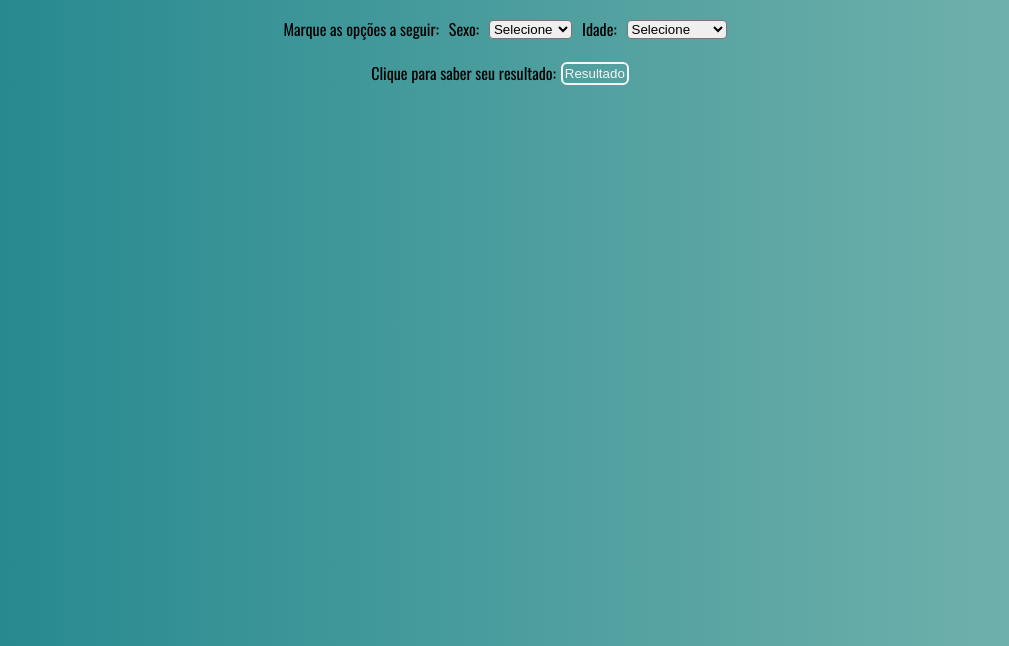
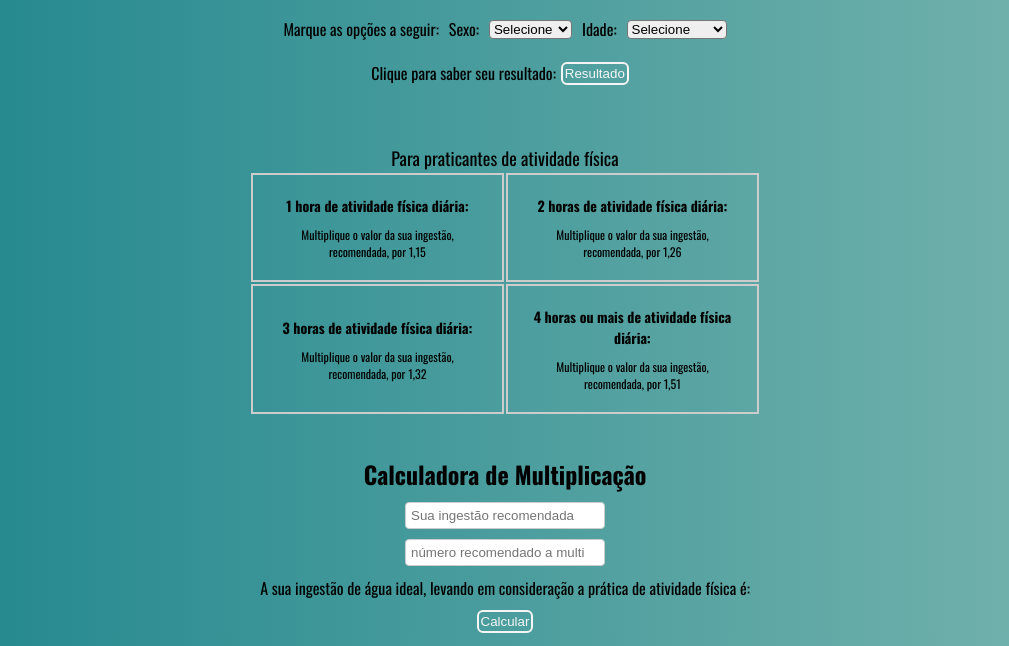
Before and after one commit to NicholasKerriss/water-rec, a plain HTML site: page index.html in a window 1280 px wide. Shown: the part 154-800 px from the top of the page, without its empty margins (135-1144 px from the left). Drawn offline with nearby package versions, Linux system fonts and the light colour scheme.

Commit message:
almost ready

```diff
--- a/css/styles.css
+++ b/css/styles.css
@@ -68,6 +68,61 @@ body {
   font-weight: bold;
 }
 
+.table-section {
+  display: flex;
+  justify-content: center;
+  align-items: center;
+  margin-top: 60px;
+}
+
+.table {
+  width: 40%;
+  font-family: "Oswald", sans-serif;
+  font-size: 12px;
+}
+
+.block {
+  padding: 20px;
+  background-color: transparent;
+  border: 2px solid #ccc;
+  text-align: center;
+}
+
+.block h3 {
+  margin-bottom: 10px;
+}
+
+.block p {
+  margin-bottom: 0;
+}
+
+.section-calculator {
+  display: flex;
+  justify-content: center;
+  margin-top: 40px;
+}
+
+.section-calculator {
+  display: flex;
+  flex-direction: column;
+  align-items: center;
+  gap: 10px;
+  font-family: "Oswald", sans-serif;
+}
+
+.input {
+  width: 200px;
+  padding: 5px;
+  border: 1px solid #ccc;
+  border-radius: 4px;
+}
+
+.label {
+  display: flex;
+  align-items: center;
+  gap: 5px;
+}
+
 @media (max-width: 768px) {
   .header,
   .section-introduction,
--- a/index.html
+++ b/index.html
@@ -47,6 +47,41 @@
       <button class="button-btn" id="button-result">Resultado</button><br />
       <label class="label" id="your__result"></label>
     </section>
+    <section class="table-section">
+      <table class="table">
+        <caption><span style="font-size: 18px;" > Para praticantes de atividade física</span></caption>
+        <tbody>
+          <tr>
+            <td class="block">
+              <h3>1 hora de atividade física diária:</h3>
+              <p>Multiplique o valor da sua ingestão, recomendada, por 1,15</p>
+            </td>
+            <td class="block">
+              <h3>2 horas de atividade física diária:</h3>
+              <p>Multiplique o valor da sua ingestão, recomendada, por 1,26</p>
+            </td>
+          </tr>
+          <tr>
+            <td class="block">
+              <h3>3 horas de atividade física diária:</h3>
+              <p>Multiplique o valor da sua ingestão, recomendada, por 1,32</p>
+            </td>
+            <td class="block">
+              <h3>4 horas ou mais de atividade física diária:</h3>
+              <p>Multiplique o valor da sua ingestão, recomendada, por 1,51</p>
+            </td>
+          </tr>
+        </tbody>
+      </table>
+
+    </section>
+    <section class="section-calculator">
+      <h2>Calculadora de Multiplicação</h2>
+      <input class="input" type="number" id="water-number" placeholder="Sua ingestão recomendada"/>
+      <input class="input" type="number" id="calculator-number" placeholder="número recomendado a multiplicar"/>
+      <label id="water-recomendation">A sua ingestão de água ideal, levando em consideração a prática de atividade física é:</label>
+      <button class="button-btn" id="last-result">Calcular</button>
+    </section>
     <script src="js/script.js"></script>
     <div class="water-drops">
 
--- a/js/script.js
+++ b/js/script.js
@@ -30,3 +30,20 @@ function calculoAgua() {
   // Atualiza o texto da label com o resultado
   resultLabel.textContent = "Sua ingestão diária (em litros): " + resultado;
 }
+
+const botaoCalcular = document.getElementById("last-result");
+botaoCalcular.addEventListener("click", funcaoCalculadora);
+
+function funcaoCalculadora() {
+  const waterNumber = parseFloat(document.getElementById("water-number").value);
+  const calculatorNumber = parseFloat(
+    document.getElementById("calculator-number").value
+  );
+
+  let resultado = waterNumber * calculatorNumber;
+
+  const resultadoElement = document.getElementById("water-recomendation");
+  resultadoElement.textContent =
+    "A sua ingestão de água ideal, levando em consideração a prática de atividade física é: " +
+    resultado.toFixed(1);
+}
```
